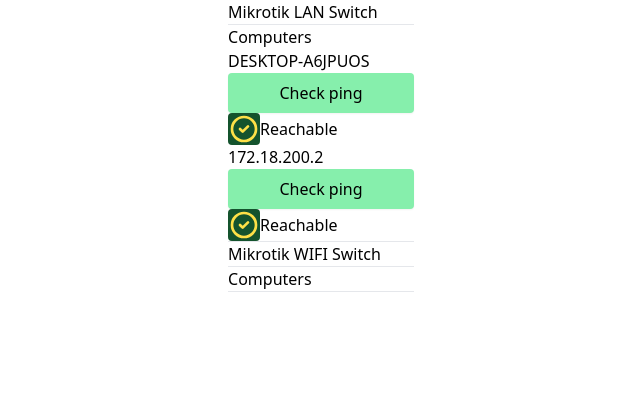
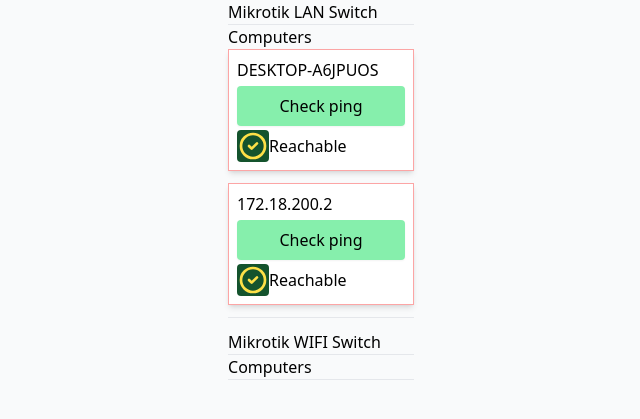
Before and after one commit to gitshap/network_location, a Django app: page /floor_level/2 in a window 1280 px wide. Shown: the top 419 px of the page, without its empty margins (319-959 px from the left). Run offline with Django 4.2, Linux system fonts and the light colour scheme; data comes from the database, SQL or seed files in the repository; both versions use the stored data as it was after the commit; some libraries are stand-ins or nearby versions.

Commit message:
fixed flex

```diff
--- a/templates/base.html
+++ b/templates/base.html
@@ -9,7 +9,7 @@
     <script src="https://unpkg.com/htmx.org@1.7.0"></script>
 
 </head>
-<body>
+<body class="bg-gray-50">
 
         <div class="flex justify-center">
 
--- a/templates/floor_level.html
+++ b/templates/floor_level.html
@@ -10,7 +10,7 @@
 
     {% for switch in switches %}
 
-    <div class="flex flex-col">
+    <div class="flex flex-col ">
         {{ switch.name }}
         <hr>
         Computers
@@ -20,7 +20,10 @@
         <form>
             {% csrf_token %}
 
-            <div class="flex flex-col" id="results">
+
+            <div class="flex flex-col space-y-3" id="results">
+
+                <div class="flex flex-col bg-white p-2 shadow-md space-y-1  border border-red-300">
                     <div class="flex flex-col"> {{ computer.pc_name }}</div>
                     <button hx-post="{% url 'ping' computer.id %}" hx-swap="outerHTML" hx-target="#results"
                         hx-indicator=".htmx-indicator" class="bg-green-300 p-2 rounded shadow-sm text-center">Check
@@ -51,6 +54,9 @@
                         </div>
                         {% endif %}
                     </div>
+                </div>
+
+                </div>
 
         </form>
         {% endfor %}
```
Also changed, not shown: db.sqlite3. Lines whose indentation alone changed are shown as unchanged.
